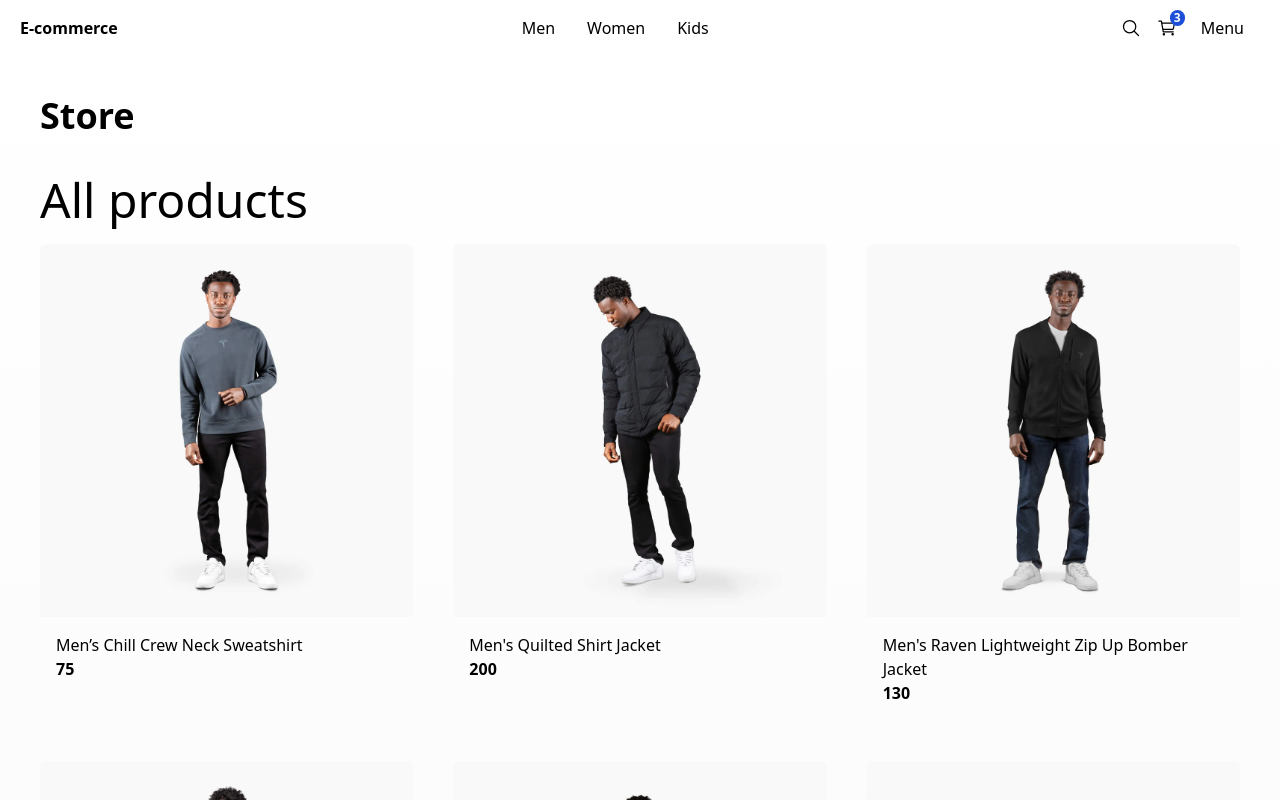
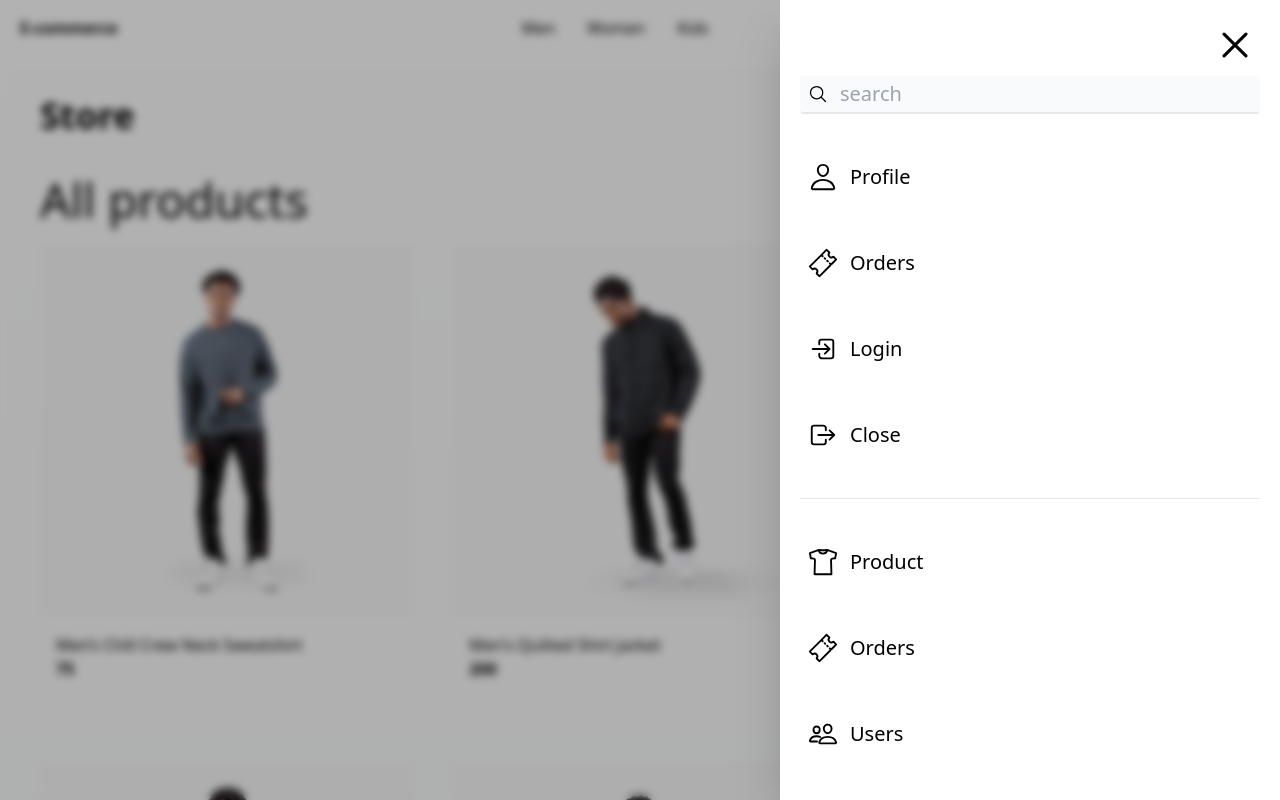
Before and after one commit to Joel3030/e-commerce, a Next.js app: page / in a window 1280 px wide. Both pictures are taken after a click on the button "Menu". Shown: the top 800 px of the page. Built offline with nearby package versions, Linux system fonts and the light colour scheme.

Commit message:
feat: state with zustand

```diff
--- a/package.json
+++ b/package.json
@@ -9,10 +9,12 @@
     "lint": "next lint"
   },
   "dependencies": {
+    "clsx": "^2.1.1",
     "next": "14.2.15",
     "react": "^18",
     "react-dom": "^18",
-    "react-icons": "^5.3.0"
+    "react-icons": "^5.3.0",
+    "zustand": "^5.0.0"
   },
   "devDependencies": {
     "@types/node": "^20",
--- a/src/app/(shop)/layout.tsx
+++ b/src/app/(shop)/layout.tsx
@@ -1,4 +1,4 @@
-import { TopMenu } from "@/components";
+import { Sidebar, TopMenu } from "@/components";
 
 export default function ShopLayout({
   children,
@@ -8,6 +8,7 @@ export default function ShopLayout({
   return (
     <main className="min-h-screen">
       <TopMenu />
+      <Sidebar />
 
       <div className="px-10">{children}</div>
     </main>
--- a/src/components/index.ts
+++ b/src/components/index.ts
@@ -1,4 +1,6 @@
 export * from "./products/product-grid/ProductGrid";
+export * from "./products/product-grid/ProductGridItem";
 export * from "./ui/not-found/PageNotFound";
+export * from "./ui/sidebar/SideBar";
 export * from "./ui/title/Title";
 export * from "./ui/top-menu/TopMenu";
--- a/src/components/products/product-grid/ProductGridItem.tsx
+++ b/src/components/products/product-grid/ProductGridItem.tsx
@@ -1,21 +1,27 @@
+"use client";
 import { Product } from "@/interfaces";
 import Image from "next/image";
 import Link from "next/link";
+import { useState } from "react";
 
 interface Props {
   product: Product;
 }
 
 export const ProductGridItem = ({ product }: Props) => {
+  const [displayImage, setDisplayImage] = useState(product.images[0]);
+
   return (
     <div className="fade-in overflow-hidden rounded-md">
       <Link href={`/product/${product.slug}`}>
         <Image
-          src={`/products/${product.images[0]}`}
+          src={`/products/${displayImage}`}
           alt={product.title}
           className="w-full object-cover"
           width={500}
           height={500}
+          onMouseEnter={() => setDisplayImage(product.images[1])}
+          onMouseLeave={() => setDisplayImage(product.images[0])}
         />
       </Link>
 
--- /dev/null
+++ b/src/components/ui/sidebar/SideBar.tsx
@@ -0,0 +1,118 @@
+"use client";
+
+import { useUIStore } from "@/store";
+import clsx from "clsx";
+import Link from "next/link";
+import {
+  IoCloseOutline,
+  IoLogInOutline,
+  IoLogOutOutline,
+  IoPeopleOutline,
+  IoPersonOutline,
+  IoSearchOutline,
+  IoShirtOutline,
+  IoTicketOutline,
+} from "react-icons/io5";
+
+export const Sidebar = () => {
+  const isSideMenuOpen = useUIStore((state) => state.isSideMenuOpen);
+  const closeMenu = useUIStore((state) => state.closeSideMenu);
+
+  return (
+    <div>
+      {isSideMenuOpen && (
+        <div className="fixed left-0 top-0 z-10 h-screen w-screen bg-black opacity-30" />
+      )}
+
+      {isSideMenuOpen && (
+        <div
+          onClick={closeMenu}
+          className="fade-in fixed left-0 top-0 z-10 h-screen w-screen backdrop-blur-sm backdrop-filter"
+        />
+      )}
+
+      <nav
+        className={clsx(
+          "fixed right-0 top-0 z-20 h-screen w-[500px] transform bg-white p-5 shadow-2xl transition-all duration-300",
+          {
+            "translate-x-full": !isSideMenuOpen,
+          },
+        )}
+      >
+        <IoCloseOutline
+          size={50}
+          className="absolute right-5 top-5 cursor-pointer"
+          onClick={() => closeMenu()}
+        />
+
+        <div className="relative mt-14">
+          <IoSearchOutline size={20} className="absolute left-2 top-2" />
+          <input
+            type="text"
+            placeholder="search"
+            className="w-full rounded border-b-2 border-gray-200 bg-gray-50 py-1 pl-10 pr-10 text-xl focus:border-blue-500 focus:outline-none"
+          />
+        </div>
+
+        <Link
+          href="/"
+          className="mt-10 flex items-center rounded p-2 transition-all hover:bg-gray-100"
+        >
+          <IoPersonOutline size={30} />
+          <span className="ml-3 text-xl">Profile</span>
+        </Link>
+
+        <Link
+          href="/"
+          className="mt-10 flex items-center rounded p-2 transition-all hover:bg-gray-100"
+        >
+          <IoTicketOutline size={30} />
+          <span className="ml-3 text-xl">Orders</span>
+        </Link>
+
+        <Link
+          href="/"
+          className="mt-10 flex items-center rounded p-2 transition-all hover:bg-gray-100"
+        >
+          <IoLogInOutline size={30} />
+          <span className="ml-3 text-xl">Login</span>
+        </Link>
+
+        <Link
+          href="/"
+          className="mt-10 flex items-center rounded p-2 transition-all hover:bg-gray-100"
+        >
+          <IoLogOutOutline size={30} />
+          <span className="ml-3 text-xl">Close</span>
+        </Link>
+
+        {/* Line Separator */}
+        <div className="my-10 h-px w-full bg-gray-200" />
+
+        <Link
+          href="/"
+          className="mt-10 flex items-center rounded p-2 transition-all hover:bg-gray-100"
+        >
+          <IoShirtOutline size={30} />
+          <span className="ml-3 text-xl">Product</span>
+        </Link>
+
+        <Link
+          href="/"
+          className="mt-10 flex items-center rounded p-2 transition-all hover:bg-gray-100"
+        >
+          <IoTicketOutline size={30} />
+          <span className="ml-3 text-xl">Orders</span>
+        </Link>
+
+        <Link
+          href="/"
+          className="mt-10 flex items-center rounded p-2 transition-all hover:bg-gray-100"
+        >
+          <IoPeopleOutline size={30} />
+          <span className="ml-3 text-xl">Users</span>
+        </Link>
+      </nav>
+    </div>
+  );
+};
--- a/src/components/ui/top-menu/TopMenu.tsx
+++ b/src/components/ui/top-menu/TopMenu.tsx
@@ -1,7 +1,12 @@
+"use client";
+
+import { useUIStore } from "@/store";
 import Link from "next/link";
 import { IoCartOutline, IoSearchOutline } from "react-icons/io5";
 
 export const TopMenu = () => {
+  const openMenu = useUIStore((state) => state.openSideMenu);
+
   return (
     <nav className="flex w-full items-center justify-between px-5">
       <div>
@@ -41,7 +46,10 @@ export const TopMenu = () => {
           </div>
         </Link>
 
-        <button className="m-2 rounded-md p-2 transition-all hover:bg-gray-100">
+        <button
+          className="m-2 rounded-md p-2 transition-all hover:bg-gray-100"
+          onClick={openMenu}
+        >
           Menu
         </button>
       </div>
--- /dev/null
+++ b/src/store/index.ts
@@ -0,0 +1 @@
+export * from "./ui/ui-store";
--- /dev/null
+++ b/src/store/ui/ui-store.ts
@@ -0,0 +1,15 @@
+import { create } from "zustand";
+
+interface State {
+  isSideMenuOpen: boolean;
+
+  openSideMenu: () => void;
+  closeSideMenu: () => void;
+}
+
+export const useUIStore = create<State>()((set) => ({
+  isSideMenuOpen: false,
+
+  openSideMenu: () => set({ isSideMenuOpen: true }),
+  closeSideMenu: () => set({ isSideMenuOpen: false }),
+}));
```
Also changed, not shown: 1 other file (tests, documents, lock files or other folders).
